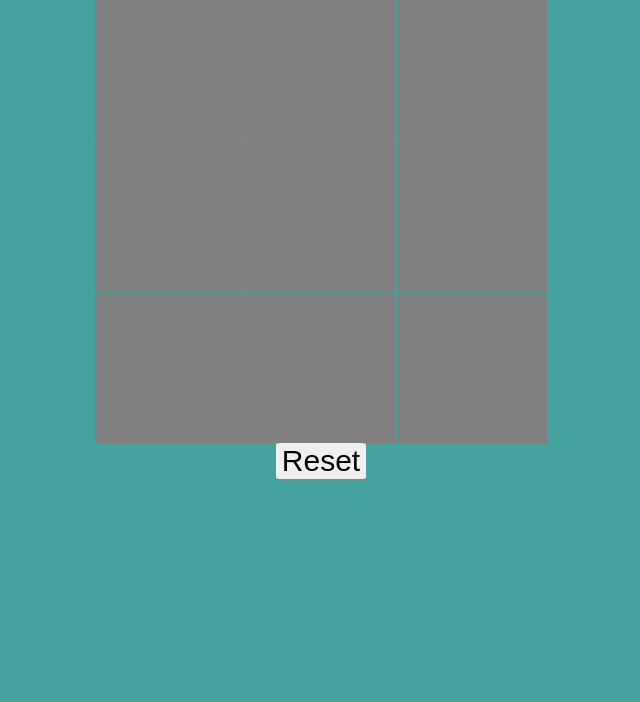
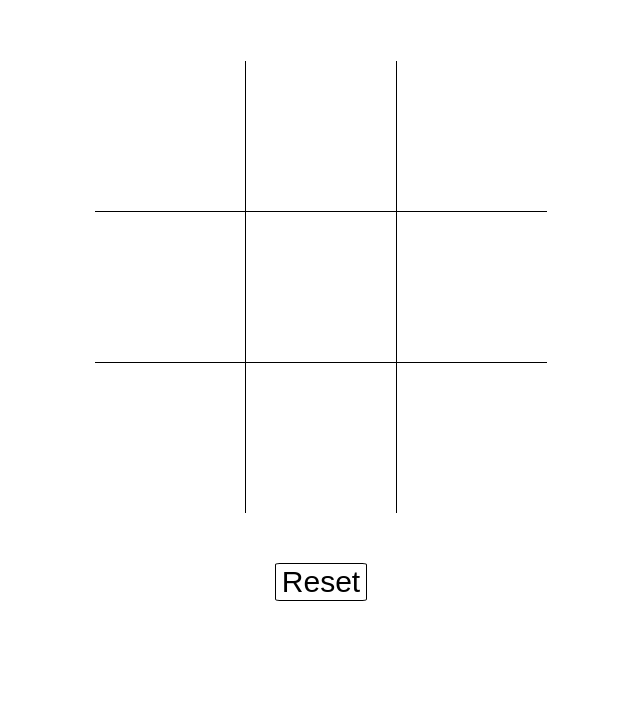
Before and after one commit to arkii1/TicTacToe, a plain HTML site: page index.html in a window 1280 px wide. Shown: the part 98-800 px from the top of the page, without its empty margins (319-959 px from the left). Drawn offline with Linux system fonts and the light colour scheme.

Commit message:
Added basic styling

```diff
--- a/style.css
+++ b/style.css
@@ -1,6 +1,6 @@
 body
 {
-    background-color: #45a29e;
+    background-color: white;
     font-family: 'Roboto', sans-serif;
 }
 
@@ -9,6 +9,7 @@ body
     display: flex;
     flex-direction: column;
     justify-content: center;
+    gap: 50px;
 }
 
 .row
@@ -23,6 +24,7 @@ body
     flex-direction: column;
     justify-content: center;
     gap: 1px;
+    background-color: black;
 }
 
 .grid-row
@@ -38,11 +40,17 @@ body
     width: 150px;
     line-height: 150px; /* Must equal height */
     text-align: center;
-    background-color: grey;
+    background-color: white;
+    color: black;
 
     border: none;
+    font-size: 150px;
+    transition: 0.1s;
+}
 
-    font-size: 150px;
+.grid-element:hover
+{
+    background-color: rgb(206, 205, 205);
 }
 
 #reset
@@ -50,7 +58,19 @@ body
     height: auto;
     width: auto;
 
-    border: none;
     border-radius: 5%;
     font-size: 30px;
+
+    background-color: white;
+    border: 1px solid black;
 }
+
+#reset:hover
+{
+    background-color: rgb(206, 205, 205);
+}
+
+#heading
+{
+    font-size: 40px;
+}
```
